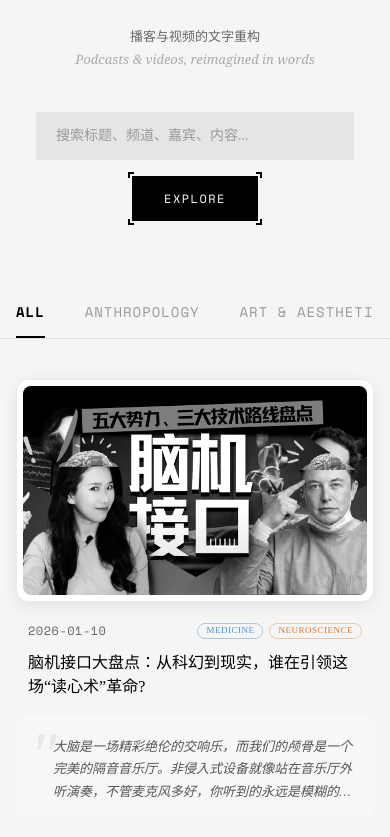
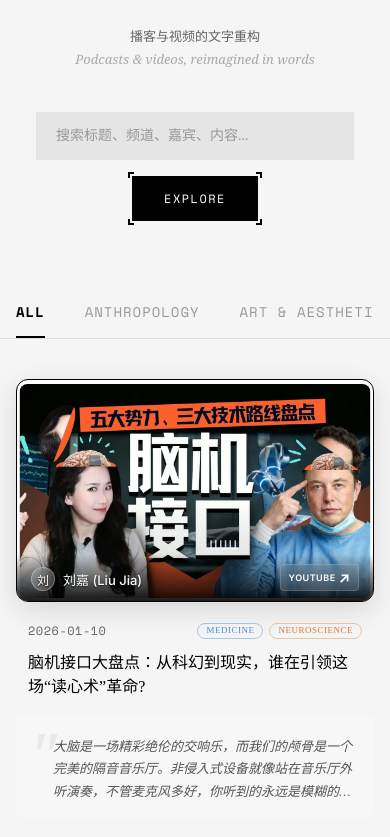
Before and after one commit to Avis-Rio/Chora, a website: page frontend/index.html in a window 390 px wide. Shown: the part 351-1188 px from the top of the page. Drawn offline with nearby package versions, Linux system fonts and the light colour scheme; no server answers; a web font is replaced by a local one.

Commit message:
feat: Add mobile card highlight using Intersection Observer
- Cards auto-highlight when scrolled to center of screen (mobile only)
- Reuse hover styles for .active state
- Observer triggers when card is 50% visible in middle 40% of viewport

```diff
--- a/frontend/app.js
+++ b/frontend/app.js
@@ -269,6 +269,39 @@ function renderGrid() {
       </div>
     </div>
   `}).join('');
+
+  // Setup mobile card observer after rendering
+  setupMobileCardObserver();
+}
+
+// =====================================================
+// Mobile Card Highlight (Intersection Observer)
+// =====================================================
+function setupMobileCardObserver() {
+  // Only enable on touch devices / mobile
+  if (window.innerWidth > 768) return;
+
+  const cards = document.querySelectorAll('.article-item');
+  if (!cards.length) return;
+
+  const observerOptions = {
+    root: null, // viewport
+    rootMargin: '-30% 0px -30% 0px', // Trigger when card is in middle 40% of screen
+    threshold: 0.5 // 50% of card visible
+  };
+
+  const observer = new IntersectionObserver((entries) => {
+    entries.forEach(entry => {
+      if (entry.isIntersecting) {
+        // Remove active from all cards first
+        cards.forEach(card => card.classList.remove('active'));
+        // Add active to current card
+        entry.target.classList.add('active');
+      }
+    });
+  }, observerOptions);
+
+  cards.forEach(card => observer.observe(card));
 }
 
 // =====================================================
--- a/frontend/styles.css
+++ b/frontend/styles.css
@@ -365,7 +365,8 @@ body {
   transition: border-color 0.3s ease, box-shadow 0.3s ease;
 }
 
-.article-item:hover .article-image-wrapper {
+.article-item:hover .article-image-wrapper,
+.article-item.active .article-image-wrapper {
   box-shadow: 0 8px 28px rgba(0, 0, 0, 0.12);
   /* Deeper shadow on hover */
   border-color: #000;
@@ -380,7 +381,8 @@ body {
   transition: filter 0.4s ease, transform 0.5s ease;
 }
 
-.article-item:hover .article-image {
+.article-item:hover .article-image,
+.article-item.active .article-image {
   filter: grayscale(0%) contrast(100%);
   transform: scale(1.02);
 }
@@ -404,7 +406,8 @@ body {
   pointer-events: none;
 }
 
-.article-item:hover .image-overlay {
+.article-item:hover .image-overlay,
+.article-item.active .image-overlay {
   opacity: 1;
   transform: translateY(0);
   pointer-events: auto;
```
